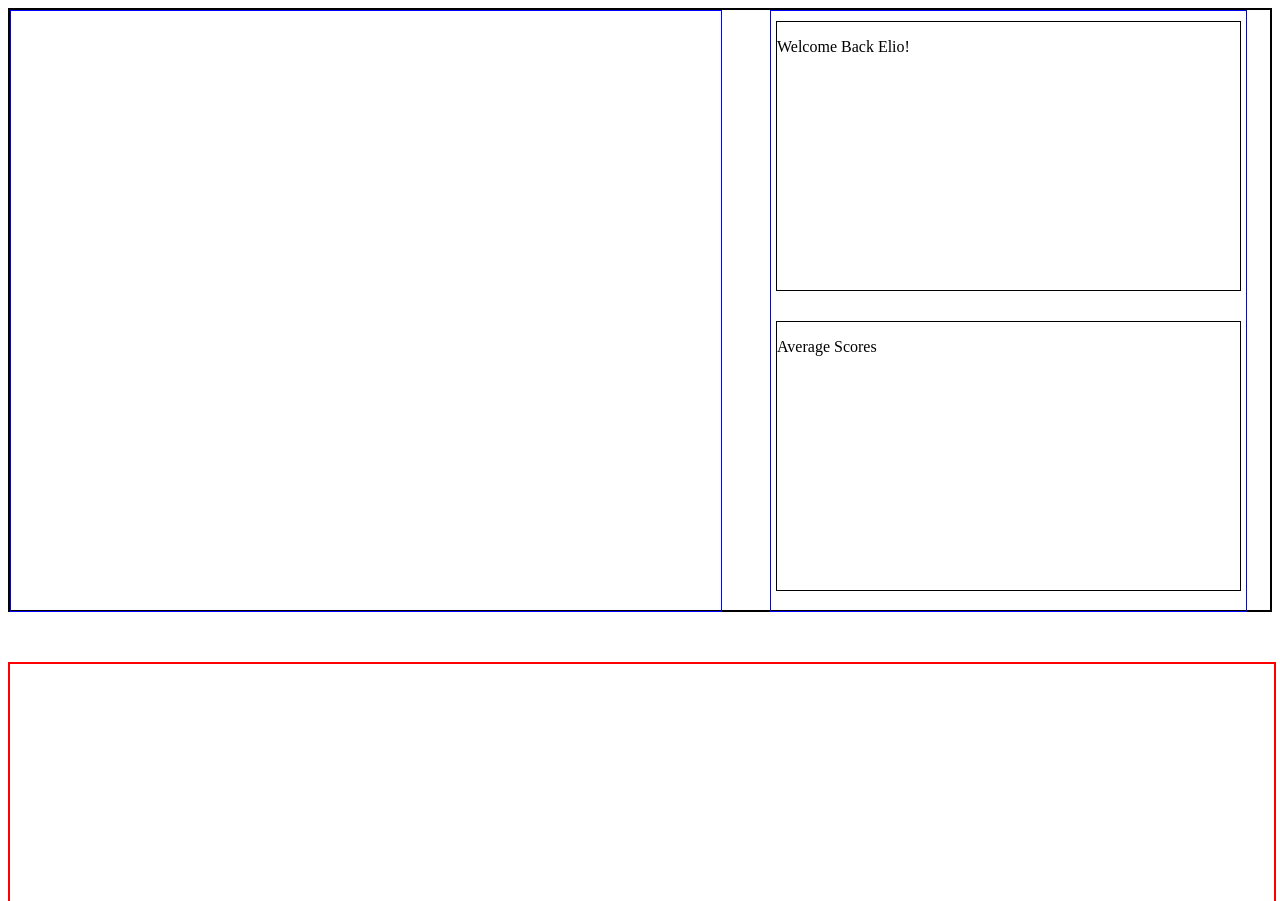
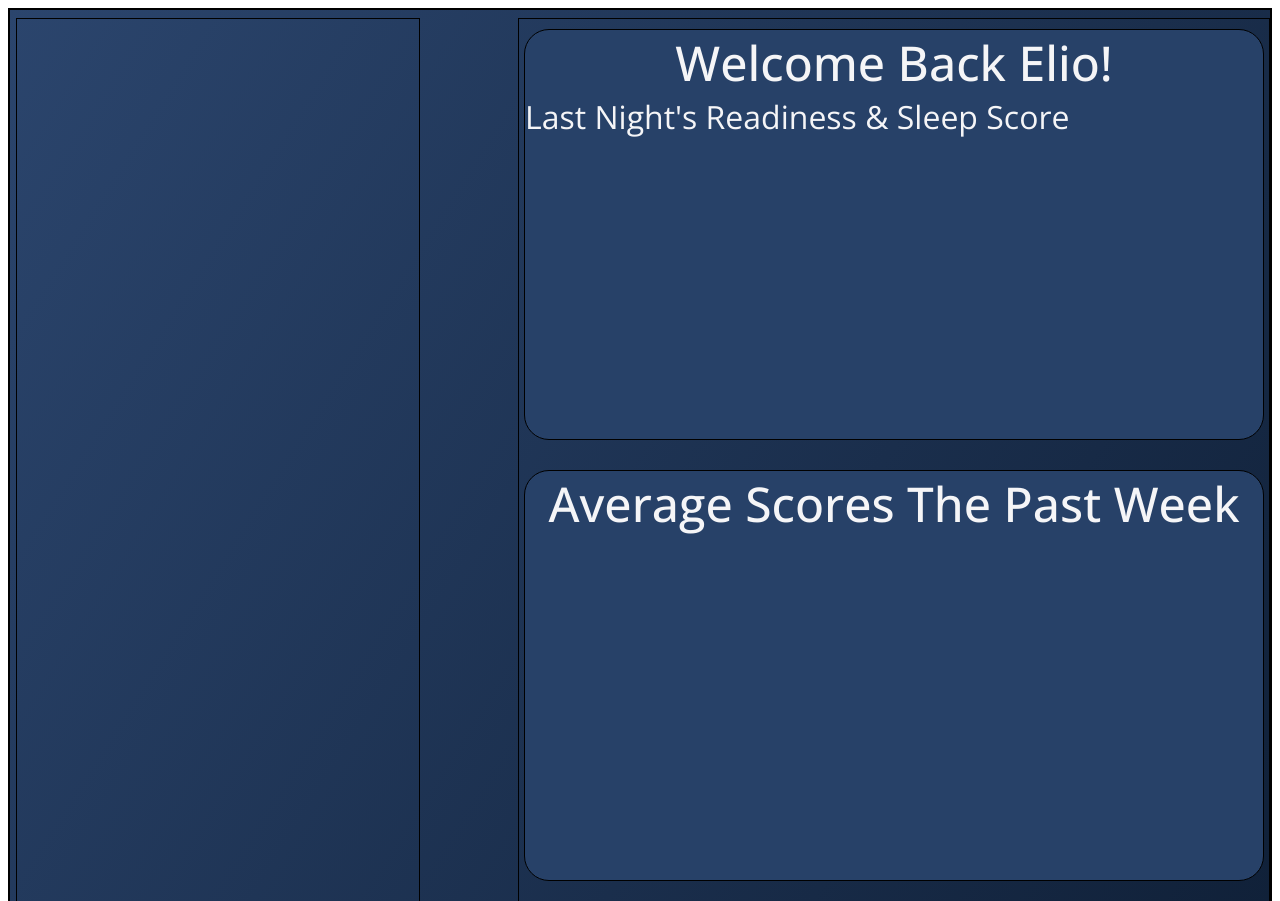
Before and after one commit to elio1222/oura-dashboard, a plain HTML site: page frontend/index.html in a window 1280 px wide. Shown: the top 901 px of the page. Drawn offline with nearby package versions, Linux system fonts and the light colour scheme.

```diff
--- a/frontend/index.html
+++ b/frontend/index.html
@@ -4,27 +4,34 @@
         <meta charset="UTF-8">
         <meta name="viewport" content="width=device-width, initial-scale=1.0">
         <link rel = "stylesheet" href = "styles/rows.css">
-        <title>Document</title>
+        <link rel="preconnect" href="https://fonts.googleapis.com">
+        <link rel="preconnect" href="https://fonts.gstatic.com" crossorigin>
+        <link href="https://fonts.googleapis.com/css2?family=Montserrat:ital@0;1&family=Open+Sans:ital,wght@0,300..800;1,300..800&family=Roboto:ital,wght@0,100..900;1,100..900&display=swap" rel="stylesheet">
+        <title>Oura-Dashboard</title>
     </head>
     <body>
-        <div>
+        <div style = "background-image: linear-gradient(to bottom right, #2b456d, #061325); height: 2000px;">
             <div class = "first-grid">
                 <div class = "sleep-chart">
 
                 </div>
                 <div class = "user-info">
                     <div class = "user-info1">
-                        <div>
-                            <p>Welcome Back Elio! </p>
+                        <div class = inside-user-info1>
+                            <div class = "main-header-text">
+                                Welcome Back Elio!
+                            </div>
                         </div>
-                        <div>
-
+                        <div class = "text-user-info1">
+                            Last Night's Readiness & Sleep Score
                         </div>
                     </div>
                     <div class = "user-info2">
-                        <p>
-                            Average Scores
-                        </p>
+                        <div class = "inside-user-info1">
+                            <div class = "main-header-text">
+                            Average Scores The Past Week
+                            </div>
+                        </div>
                     </div>
                 </div>
 
--- a/frontend/styles/rows.css
+++ b/frontend/styles/rows.css
@@ -1,37 +1,63 @@
+div {
+    font-family: "Open Sans", sans-serif;
+    color: rgb(245, 245, 247);
+}
 .first-grid {
-    height: 600px;
+    height: 900px;
     display: grid;
-    grid-template-columns: 1fr 500px;
+    grid-template-columns: 1fr 800px;
     border-width: 2px;
     border-color: black;
     border-style: solid;
     column-gap: 50px;
-    justify-content: space-evenly;
+    justify-items: end;
+    align-items: center;
 }
 .sleep-chart {
-    height: 100%;
-    width: 100%;
+    height: 98%;
+    width: 98%;
     border-width: 1px;
-    border-color: blue;
+    border-color: black;
     border-style: solid;
 }
 .user-info {
+
+    vertical-align: middle;
     display: flex;
     flex-direction: column;
-    height: 100%;
-    width: 475px;
+    height: 98%;
+    width: 750px;
     border-width: 1px;
-    border-color: blue;
+    border-color: black;
     border-style: solid;
 }
 .user-info1 {
+    border-radius: 25px;
+    background-color:#274168;
     margin: 10px 5px 20px 5px;
     flex: 1;
     border-width: 1px;
     border-color: black;
     border-style: solid;
 }
+.inside-user-info1 {
+    display: flex;
+    flex-direction: row;
+    justify-content: space-around;
+    align-items: center;
+}
+.main-header-text {
+    font-size: 48px;
+    font-weight: 500;
+}
+.text-user-info1 {
+    margin: auto;
+    font-size: 32px;
+    font-weight: 400;
+}
 .user-info2 {
+    border-radius: 25px;
+    background-color:#274168;
     margin: 10px 5px 20px 5px;
     height: 250px;
     flex: 1;
@@ -43,11 +69,11 @@
 
 .first-row {
     width: 100%;
-    height: 500px;
+    height: 900px;
     display: flex;
     flex-direction: row;
     border-style: solid;
-    border-color: red;
+    border-color: black;
     border-width: 2px;
     margin: 50px 0px 50px 0px;
 }
```
Also changed, not shown: 1 other file.
